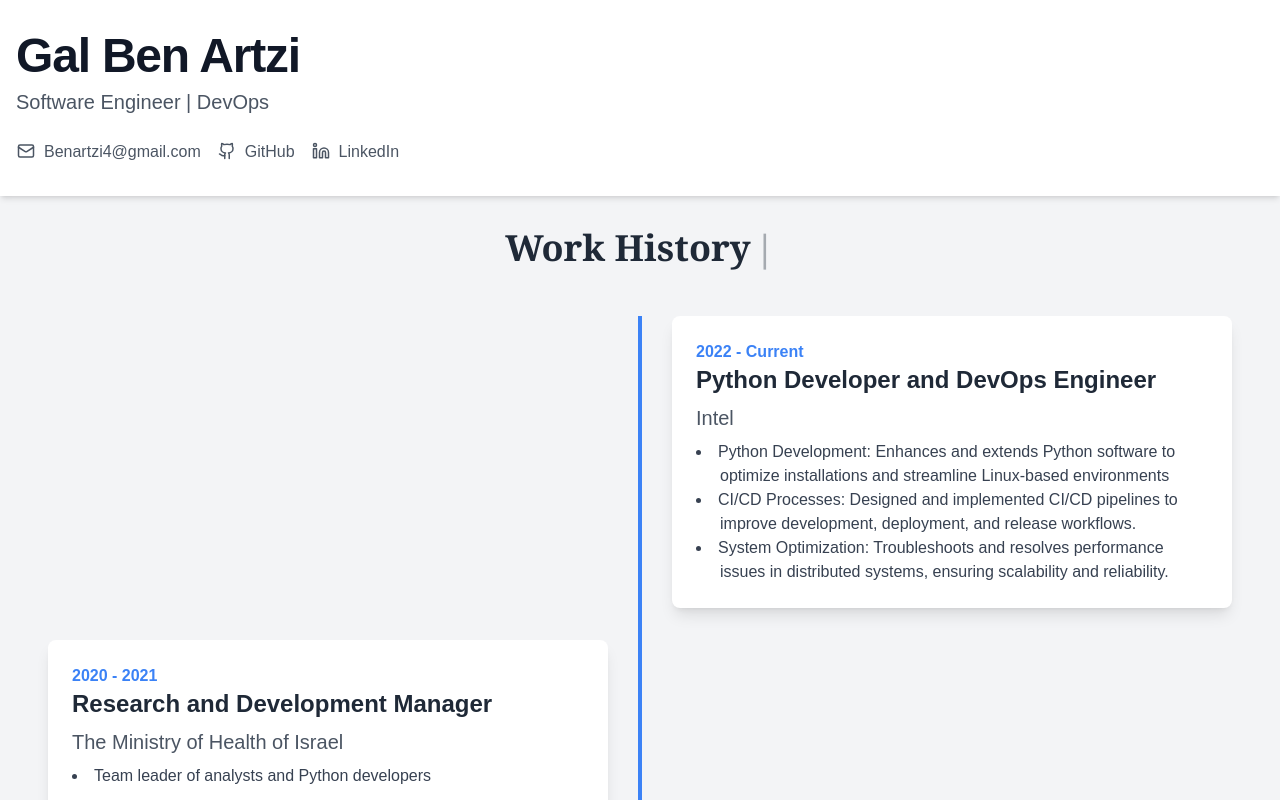
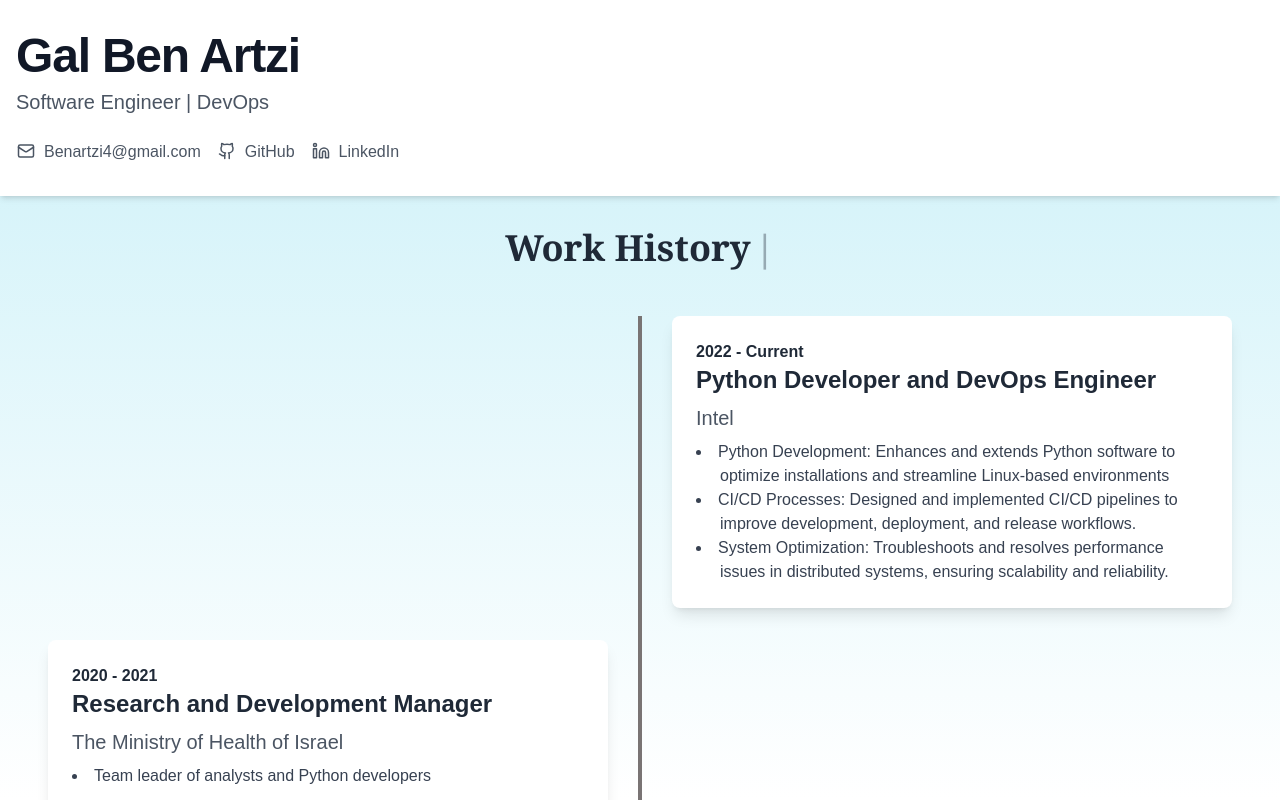
Before and after one commit to BenArtzi4/JourneyPortfolio, a Next.js app: page / in a window 1280 px wide. Shown: the top 800 px of the page. Built offline with nearby package versions, Linux system fonts and the light colour scheme.

Commit message:
change background color

```diff
--- a/app/components/Timeline.tsx
+++ b/app/components/Timeline.tsx
@@ -242,7 +242,7 @@ const TimelineItem = ({
       <div className="timeline-item sm:pl-8 sm:pr-8">
         <div className="bg-white p-6 rounded-lg shadow-lg">
           {item.year && (
-            <span className="text-blue-500 font-semibold">{item.year}</span>
+            <span className="text-primary font-semibold">{item.year}</span>
           )}
           <h3 className="text-xl md:text-2xl font-semibold mb-2 text-gray-800">
             {item.title}
@@ -299,7 +299,7 @@ export default function Timeline() {
         <TypewriterTitle text="Work History" />
         <div className="relative">
           {/* Blue line only visible on medium screens and larger */}
-          <div className="absolute hidden sm:block left-1/2 transform -translate-x-1/2 h-full w-1 bg-blue-500"></div>
+          <div className="timeline-line absolute hidden sm:block left-1/2 transform -translate-x-1/2 h-full w-1"></div>
           {workHistoryData.map((item, index) => (
             <TimelineItem key={index} item={item} index={index} />
           ))}
@@ -310,7 +310,7 @@ export default function Timeline() {
         <TypewriterTitle text="Education" />
         <div className="relative">
           {/* Blue line only visible on medium screens and larger */}
-          <div className="absolute hidden sm:block left-1/2 transform -translate-x-1/2 h-full w-1 bg-blue-500"></div>
+          <div className="timeline-line absolute hidden sm:block left-1/2 transform -translate-x-1/2 h-full w-1"></div>
           {educationData.map((item, index) => (
             <TimelineItem key={index} item={item} index={index} />
           ))}
--- a/app/globals.css
+++ b/app/globals.css
@@ -3,24 +3,44 @@
 @tailwind utilities;
 
 :root {
-  --background: #ffffff;
-  --foreground: #171717;
+  --background-start: #caf0f8; /* Very Light Blue */
+  --background-end: #ffffff; /* White */
+  --foreground: #0077b6; /* Deep Blue */
+  --highlight: #00b4d8; /* Bright Blue */
+  --primary: #48cae4; /* Medium Blue */
+  --secondary: #90e0ef; /* Soft Blue */
+  --accent: #ade8f4; /* Lighter Blue */
 }
 
 @media (prefers-color-scheme: dark) {
   :root {
-    --background: #0a0a0a;
-    --foreground: #ededed;
+    --background-start: #0077b6;
+    --background-end: #caf0f8;
+    --foreground: #caf0f8;
+    --highlight: #0096c7;
+    --primary: #48cae4;
+    --secondary: #90e0ef;
+    --accent: #ade8f4;
   }
 }
 
 body {
   color: var(--foreground);
-  background: var(--background);
   font-family: Arial, Helvetica, sans-serif;
+  background: linear-gradient(
+    to bottom,
+    var(--background-start),
+    var(--background-end)
+  );
+  background-attachment: fixed;
+  background-size: cover;
+  margin: 0;
+  padding: 0;
+  animation: move-bottom 6s ease-in-out infinite;
 }
 
 .timeline-line {
+  background-color: #797474;
   display: none;
 }
 
--- a/app/page.tsx
+++ b/app/page.tsx
@@ -14,7 +14,7 @@ export default function Home() {
   }, []);
 
   return (
-    <div className="min-h-screen bg-gray-100 text-gray-800">
+    <div className="min-h-screen text-gray-800">
       <Header />
       <main className="container mx-auto px-4 py-8">
         <Timeline />
--- a/tailwind.config.ts
+++ b/tailwind.config.ts
@@ -12,6 +12,10 @@ export default {
         background: "var(--background)",
         foreground: "var(--foreground)",
       },
+      backgroundImage: {
+        "gradient-light-blue":
+          "linear-gradient(to bottom, #add8e6, #ffffff, #add8e6)", // Define gradient
+      },
     },
   },
   plugins: [],
```
